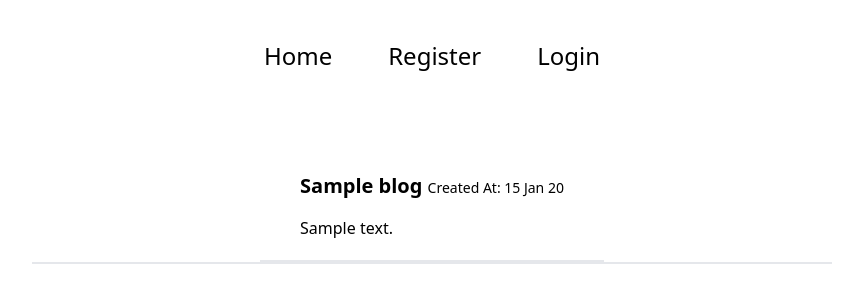
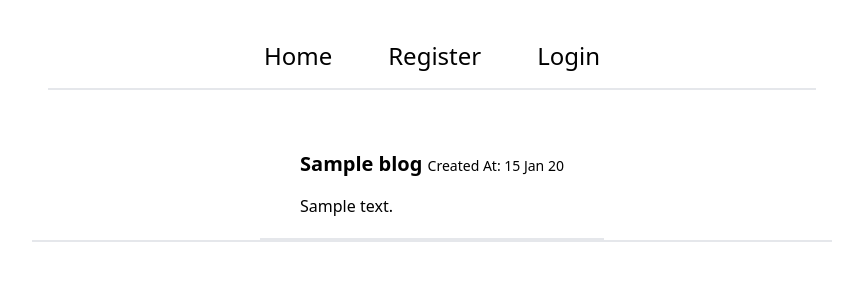
Before and after one commit to Rouch3362/ai-blog-generator, a Django app: template blog_generator/templates/blogs.html in a window 1280 px wide. Shown: the top 303 px of the page, without its empty margins (208-1071 px from the left). Run offline with Django 3.2, Linux system fonts and the light colour scheme; the template is opened without the code that fills it: most values are stand-ins (such as "Sample title", 1, 10 or a date in 2020); some libraries are stand-ins or nearby versions.

Commit message:
fixed some bugs

```diff
--- a/blog_generator/templates/blogs.html
+++ b/blog_generator/templates/blogs.html
@@ -1,7 +1,7 @@
 {% include 'main.html' %}
 
 {% block content %}
-<section class="border-b-2 w-[800px] m-auto mt-20 flex flex-col justify-center items-center my-10">
+<section class="border-b-2 w-[800px] m-auto mt-10 flex flex-col justify-center items-center my-10">
 {% for blog in blogs %}
 
 <a href="{% url 'single-blog' blog.id %}" class="border-b-2 px-10 py-5">
--- a/blog_generator/templates/main.html
+++ b/blog_generator/templates/main.html
@@ -73,7 +73,7 @@
         {% endfor %}
         </ul>
     {% endif %}
-    <header class="flex justify-center items-center m-auto mt-10 gap-14">
+    <header class="flex border-b-2 pb-4 w-3/5 justify-center items-center m-auto mt-10 gap-14">
         <a href="{% url 'home' %}" class="text-2xl">Home</a>
         {% if user.is_authenticated %}
             <a href="{% url 'blogs' %}" class="text-2xl">Blogs</a>
--- a/blog_generator/templates/single-blog.html
+++ b/blog_generator/templates/single-blog.html
@@ -1,7 +1,7 @@
 {% include 'main.html' %}
 
 {% block content %}
-<section class="border-b-2 w-[800px] m-auto mt-20 flex flex-col justify-center items-center my-10">
+<section class="border-b-2 w-[800px] m-auto mt-10 flex flex-col justify-center items-center my-10">
     <div href="" class="border-b-2 px-10 py-5">
         <h1 class="text-2xl font-semibold text-center">{{ blog.title }}</h1>
         <p class="mt-4 text-center text-lg font-base">{{ blog.body }}</p>
```
Also changed, not shown: blog_generator/api/viewsets.py (+10 -0 lines), blog_generator/views.py (+6 -3 lines).
